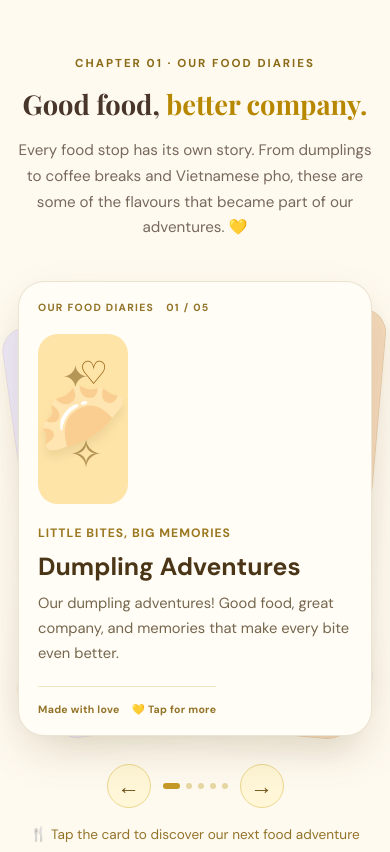
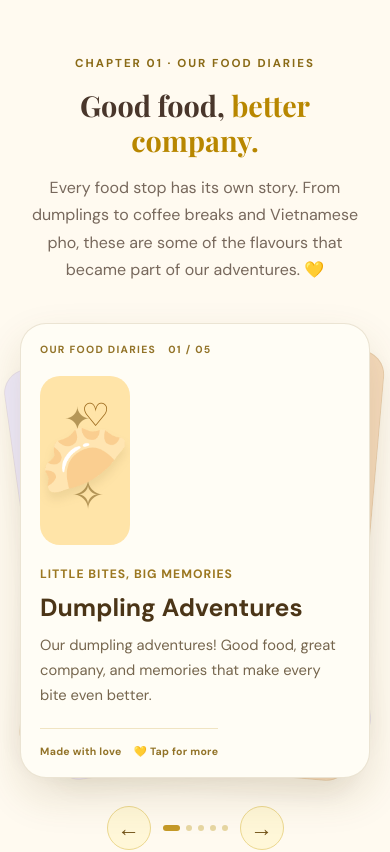
Before and after one commit to TarunMamidi/birthday-surprise, a React (Create React App) app: page / in a window 390 px wide. Shown: the part 840-1692 px from the top of the page. Built offline with nearby package versions, Linux system fonts and the light colour scheme.

Commit message:
iphone 17

```diff
--- a/src/App.css
+++ b/src/App.css
@@ -515,21 +515,58 @@ button {
   touch-action: manipulation;
 }
 
-@media (max-width: 430px) {
+
+/* iPhone 17 / iOS Safari optimisation */
+
+*,
+*::before,
+*::after {
+  box-sizing: border-box;
+}
+
+html {
+  width: 100%;
+  overflow-x: clip;
+  -webkit-text-size-adjust: 100%;
+  scroll-behavior: smooth;
+}
+
+body {
+  width: 100%;
+  margin: 0;
+  overflow-x: clip;
+  -webkit-tap-highlight-color: transparent;
+}
+
+#root,
+.birthday-app {
+  width: 100%;
+  min-width: 0;
+}
+
+button {
+  touch-action: manipulation;
+}
+
+img {
+  max-width: 100%;
+}
+
+@media (max-width: 500px) {
   .section {
+    width: 100%;
     min-width: 0;
-    padding-left: 18px;
-    padding-right: 18px;
+    padding-left: 20px;
+    padding-right: 20px;
   }
 
   .section h2 {
-    font-size: clamp(1.65rem, 7vw, 2.1rem);
+    font-size: clamp(1.8rem, 7vw, 2.3rem);
     line-height: 1.2;
-    overflow-wrap: anywhere;
   }
 
   .section-description {
-    font-size: 0.95rem;
+    font-size: 1rem;
     line-height: 1.7;
   }
 }
--- a/src/components/food/Food.css
+++ b/src/components/food/Food.css
@@ -304,16 +304,17 @@
 }
 
 
-@media (max-width: 430px) {
+/* iPhone touch and food-card layout */
+@media (max-width: 500px) {
   .food-deck {
     width: 100%;
     max-width: 410px;
-    min-width: 0;
+    margin-left: auto;
+    margin-right: auto;
   }
 
   .food-main-card {
     width: 100%;
-    min-width: 0;
     -webkit-appearance: none;
     appearance: none;
     touch-action: manipulation;
@@ -323,4 +324,9 @@
   .food-card-details p {
     overflow-wrap: anywhere;
   }
+
+  .food-nav-button {
+    min-width: 44px;
+    min-height: 44px;
+  }
 }
--- a/src/components/memories/Memories.css
+++ b/src/components/memories/Memories.css
@@ -326,16 +326,17 @@
 }
 
 
-@media (max-width: 430px) {
+/* iPhone touch and card layout */
+@media (max-width: 500px) {
   .memory-deck {
     width: 100%;
     max-width: 410px;
-    min-width: 0;
+    margin-left: auto;
+    margin-right: auto;
   }
 
   .memory-main-card {
     width: 100%;
-    min-width: 0;
     -webkit-appearance: none;
     appearance: none;
     touch-action: manipulation;
@@ -345,4 +346,9 @@
   .memory-card-details p {
     overflow-wrap: anywhere;
   }
+
+  .memory-nav-button {
+    min-width: 44px;
+    min-height: 44px;
+  }
 }
```
